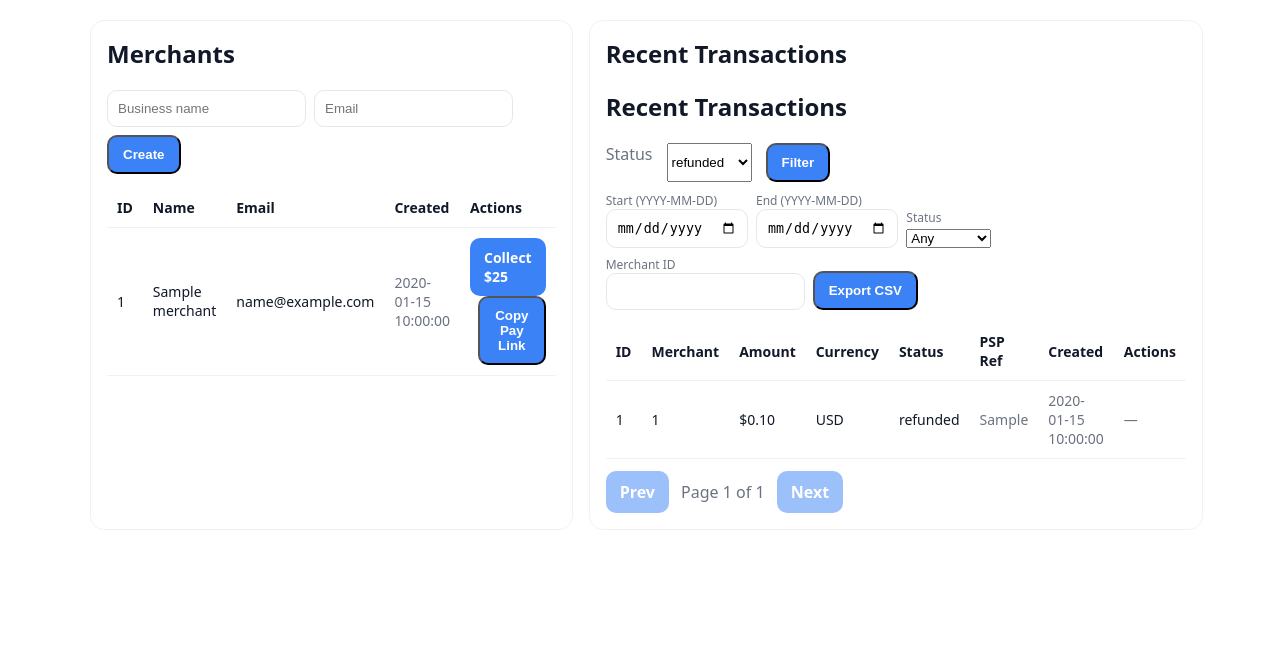
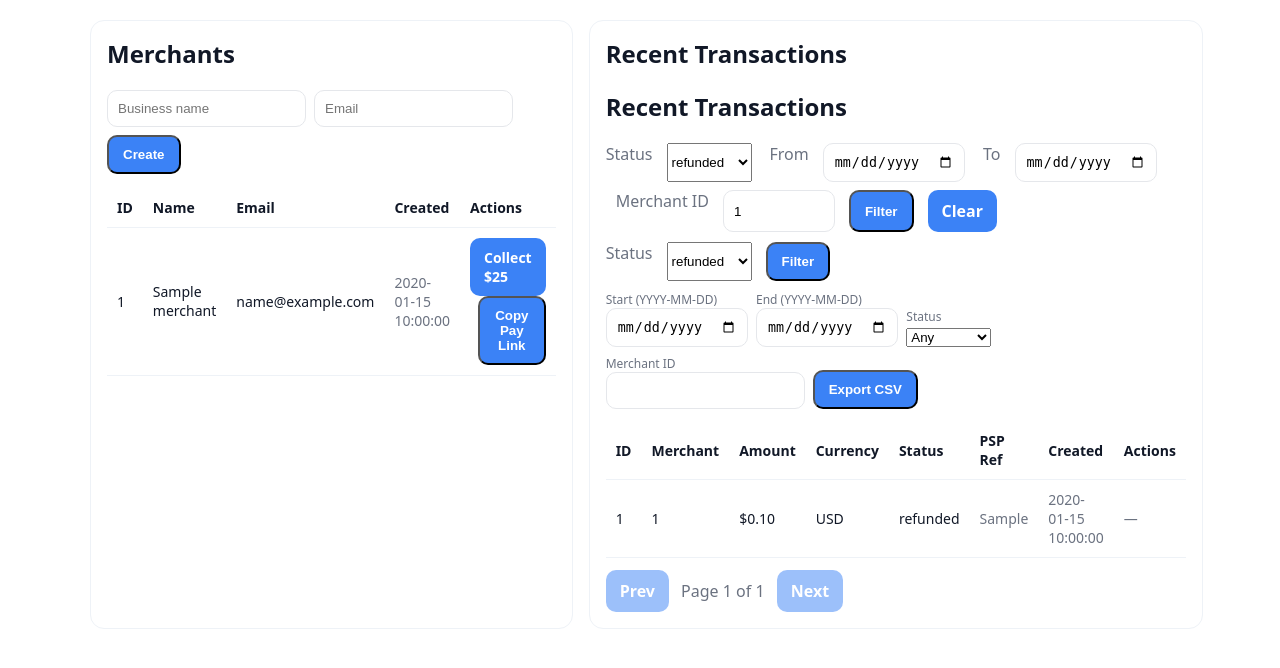
Before and after one commit to TapSnapPay/tapsnap-starter-v2, a FastAPI app: template backend/templates/admin/index.html in a window 1280 px wide. Shown: the part 75-743 px from the top of the page. Run offline with FastAPI, Linux system fonts and the light colour scheme; the template is opened without the code that fills it: most values are stand-ins (such as "Sample title", 1, 10 or a date in 2020).

Commit message:
Admin pager: carry filters (status/from/to/merchant_id)

```diff
--- a/backend/templates/admin/index.html
+++ b/backend/templates/admin/index.html
@@ -44,6 +44,29 @@
   <div class="card">
     <h2 style="margin-top:0">Recent Transactions</h2>
 <h2 style="margin-top:0">Recent Transactions</h2>
+<form method="get" action="/admin/" style="margin:10px 0;">
+  <label class="muted" style="margin-right:6px;">Status</label>
+  <select name="status">
+    <option value="" {% if not status %}selected{% endif %}>All</option>
+    <option value="authorised" {% if status=='authorised' %}selected{% endif %}>authorised</option>
+    <option value="refunded" {% if status=='refunded' %}selected{% endif %}>refunded</option>
+    <option value="created" {% if status=='created' %}selected{% endif %}>created</option>
+  </select>
+
+  <label class="muted" style="margin-left:10px;margin-right:6px;">From</label>
+  <input type="date" name="from" value="{{ from or '' }}">
+
+  <label class="muted" style="margin-left:10px;margin-right:6px;">To</label>
+  <input type="date" name="to" value="{{ to or '' }}">
+
+  <label class="muted" style="margin-left:10px;margin-right:6px;">Merchant ID</label>
+  <input type="number" name="merchant_id" min="1" style="width:90px" value="{{ merchant_id or '' }}">
+
+  <input type="hidden" name="page" value="1">
+  <button class="btn" type="submit" style="margin-left:6px;">Filter</button>
+  <a class="btn" href="/admin/" style="margin-left:6px;">Clear</a>
+</form>
+
 <form method="get" action="/admin/" style="margin:10px 0;">
   <label class="muted" style="margin-right:6px;">Status</label>
   <select name="status">
@@ -126,7 +149,10 @@
 
 <div style="margin-top:12px;">
   {% if has_prev %}
-    <a class="btn" href="/admin/?page={{ page-1 }}{% if status %}&status={{ status }}{% endif %}">Prev</a>
+    <a class="btn"
+       href="/admin/?page={{ page-1 }}{% if status %}&status={{ status }}{% endif %}{% if from %}&from={{ from }}{% endif %}{% if to %}&to={{ to }}{% endif %}{% if merchant_id %}&merchant_id={{ merchant_id }}{% endif %}">
+      Prev
+    </a>
   {% else %}
     <span class="btn muted" style="opacity:.5; pointer-events:none;">Prev</span>
   {% endif %}
@@ -134,11 +160,15 @@
   <span class="muted" style="margin:0 8px;">Page {{ page }} of {{ pages }}</span>
 
   {% if has_next %}
-    <a class="btn" href="/admin/?page={{ page+1 }}{% if status %}&status={{ status }}{% endif %}">Next</a>
+    <a class="btn"
+       href="/admin/?page={{ page+1 }}{% if status %}&status={{ status }}{% endif %}{% if from %}&from={{ from }}{% endif %}{% if to %}&to={{ to }}{% endif %}{% if merchant_id %}&merchant_id={{ merchant_id }}{% endif %}">
+      Next
+    </a>
   {% else %}
     <span class="btn muted" style="opacity:.5; pointer-events:none;">Next</span>
   {% endif %}
 </div>
+
 
 <script>
   async function copyLink(url, btn) {
```
Also changed, not shown: backend/app/admin.py (+36 -6 lines).
